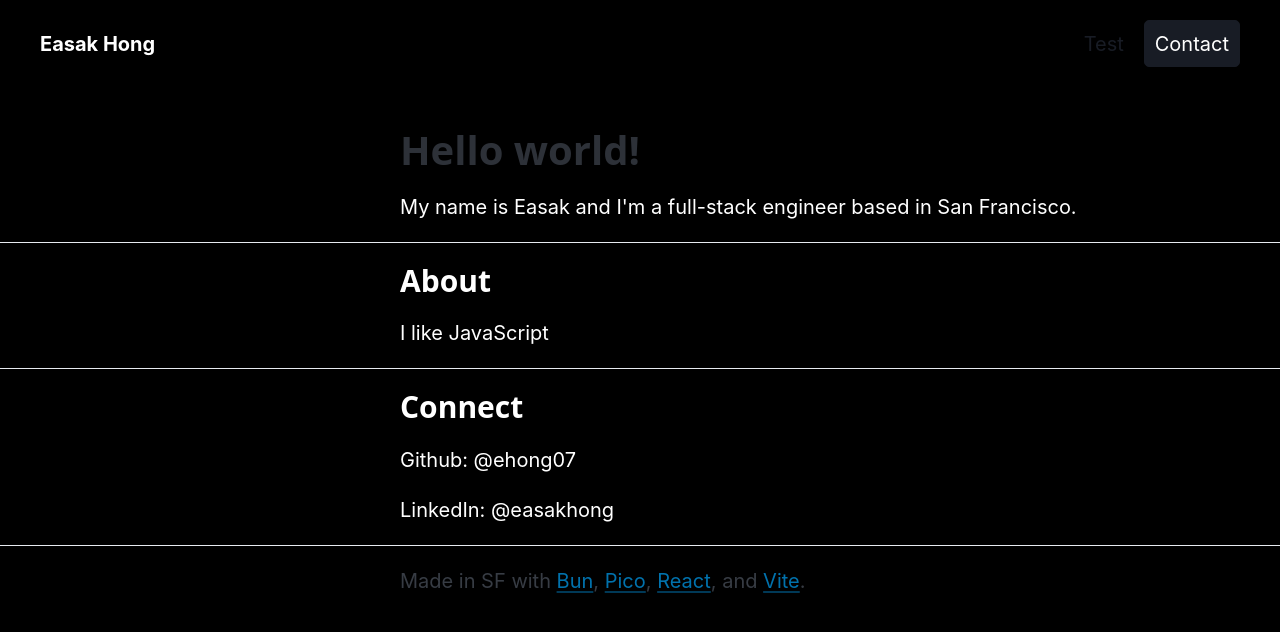
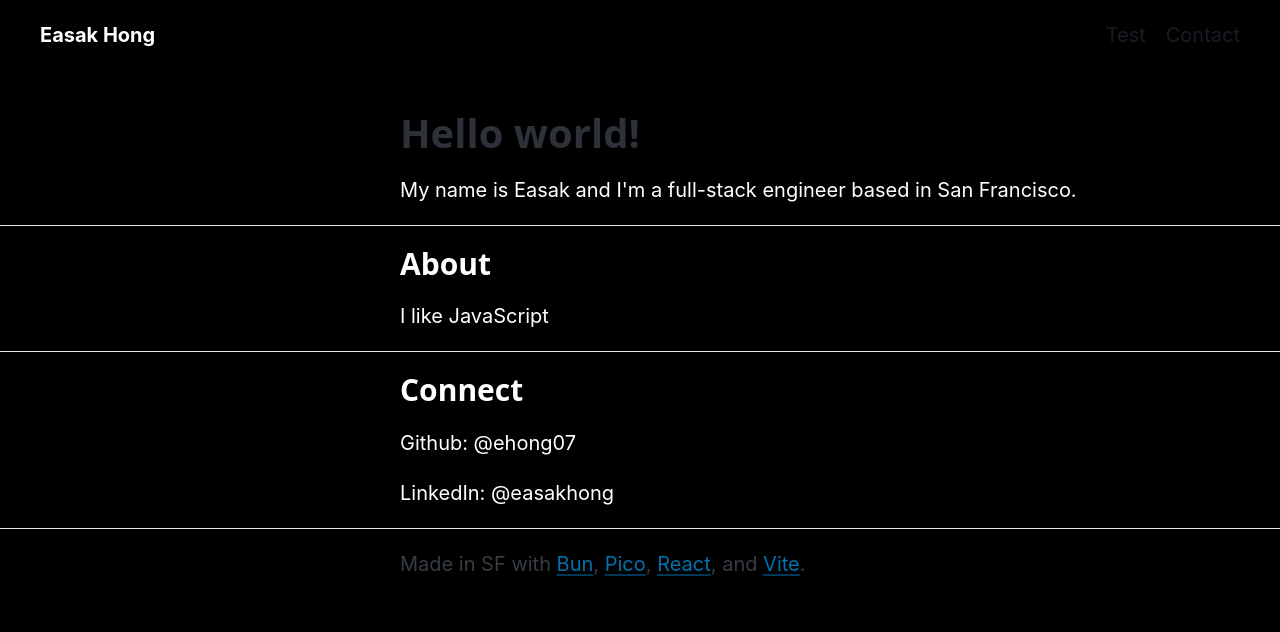
Before and after one commit to ehong07/page, a React (Vite) app in the folder app/: page / in a window 1280 px wide. Shown: the top 632 px of the page. Built offline with nearby package versions, Linux system fonts and the light colour scheme.

Commit message:
remove contact button in header

```diff
--- a/app/src/components/Navbar.jsx
+++ b/app/src/components/Navbar.jsx
@@ -9,7 +9,7 @@ function Navbar() {
         </ul>
         <ul>
           <li><a href="#" className="contrast">Test</a></li>
-          <li><button className="contrast">Contact</button></li>
+          <li><a href="#" className="contrast">Contact</a></li>
         </ul>
       </nav>
     </header>
```
